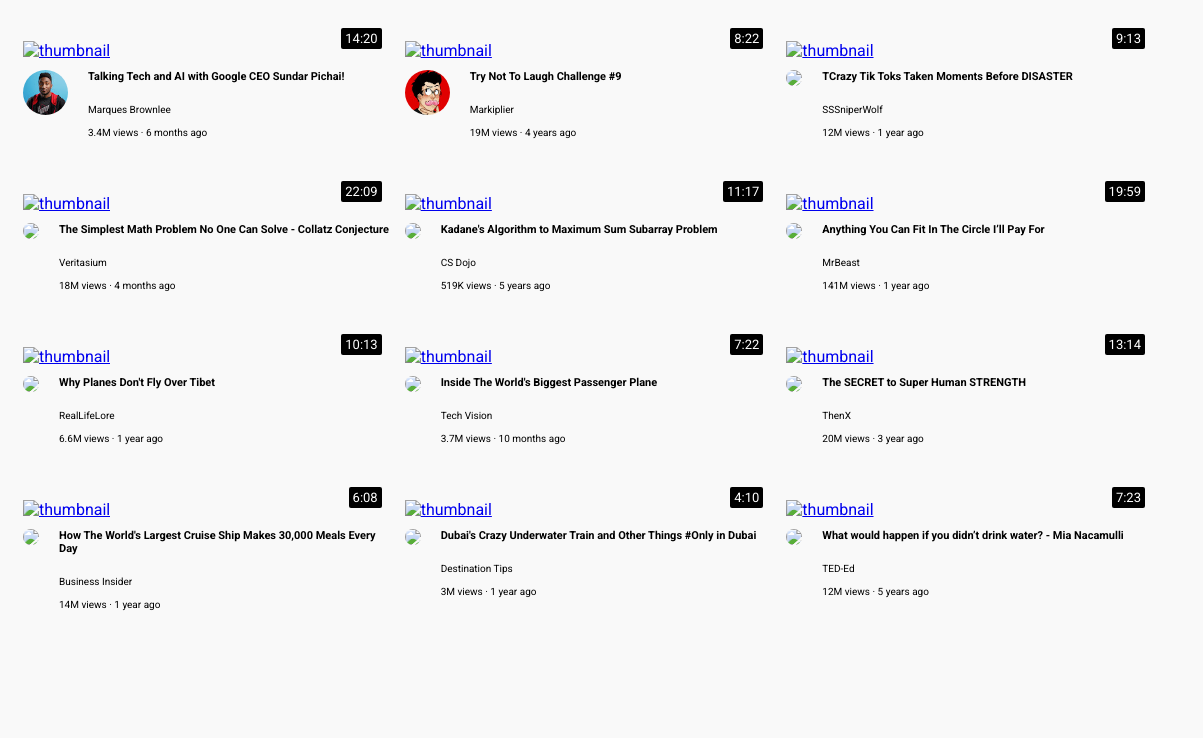
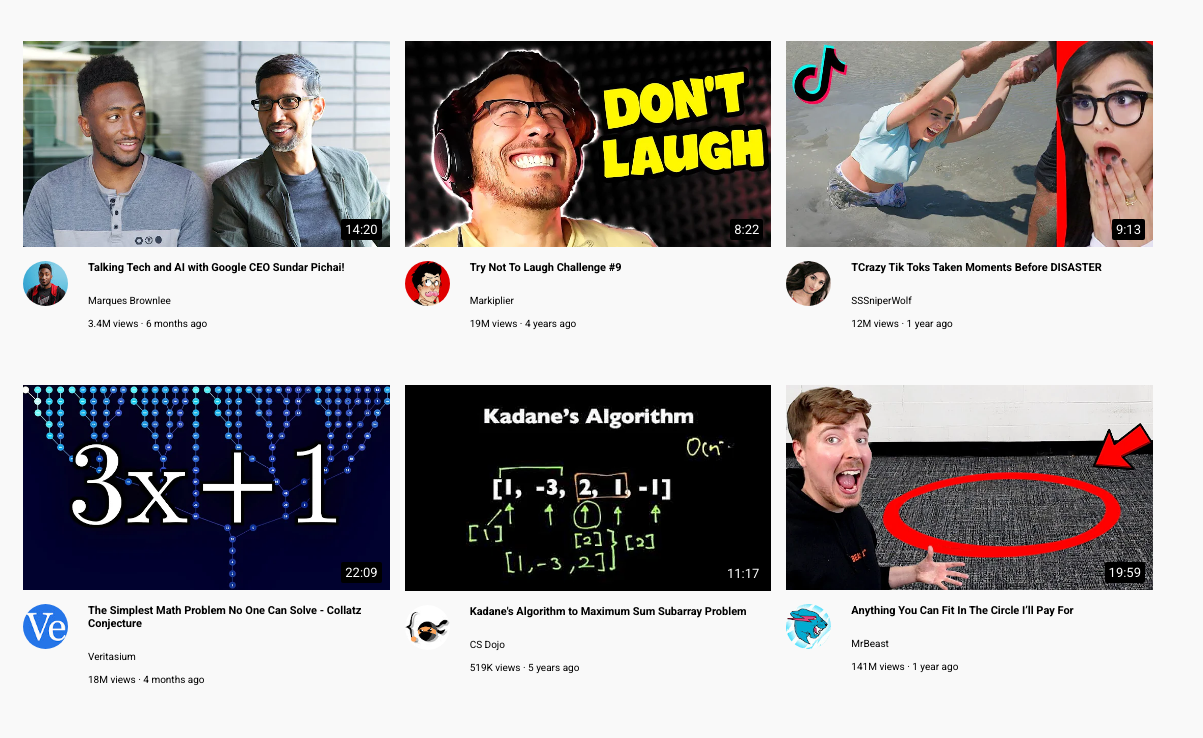
Before and after one commit to crixaliss/youtube, a plain HTML site: page index.html in a window 1280 px wide. Shown: the part 59-797 px from the top of the page, 77-1280 px from the left. Drawn offline with Linux system fonts and the light colour scheme; files whose address does not match are found by name.

Commit message:
Update index.html

```diff
--- a/index.html
+++ b/index.html
@@ -71,7 +71,7 @@
     <div id="main-wrapper">
         <div id="video-wrapper">
             <div class="thumbnail">
-                <a href="https://youtu.be/s5_5ua03X0k"><img src="/PRACTICE/thumbnail-1.webp" alt="thumbnail"
+                <a href="https://youtu.be/s5_5ua03X0k"><img src="/thumbnail-1.webp" alt="thumbnail"
                         class="thumbnail-pic"></a>
                 <div class="video-time">14:20</div>
             </div>
@@ -89,13 +89,13 @@
         </div>
         <div id="video-wrapper">
             <div class="thumbnail">
-                <a href="https://youtu.be/s5_5ua03X0k"><img src="/PRACTICE/channels/thumbnail-2.webp" alt="thumbnail"
+                <a href="https://youtu.be/s5_5ua03X0k"><img src="/channels/thumbnail-2.webp" alt="thumbnail"
                         class="thumbnail-pic"></a>
                 <div class="video-time">8:22</div>
             </div>
             <div id="video-info-grid">
                 <div>
-                    <img src="channels/channel-2.jpeg" class="author-icon">
+                    <img src="/channels/channel-2.jpeg" class="author-icon">
                 </div>
                 <div id="video-description">
                     <h2>Try Not To Laugh Challenge #9</h2>
@@ -106,13 +106,13 @@
         </div>
         <div id="video-wrapper">
             <div class="thumbnail">
-                <a href="https://youtu.be/s5_5ua03X0k"><img src="/PRACTICE/channels/thumbnail-3.webp" alt="thumbnail"
+                <a href="https://youtu.be/s5_5ua03X0k"><img src="/channels/thumbnail-3.webp" alt="thumbnail"
                         class="thumbnail-pic"></a>
                 <div class="video-time">9:13</div>
             </div>
             <div id="video-info-grid">
                 <div>
-                    <img src="/PRACTICE/channels/channel-3.jpeg" class="author-icon">
+                    <img src="/channels/channel-3.jpeg" class="author-icon">
                 </div>
                 <div id="video-description">
                     <h2>TCrazy Tik Toks Taken Moments Before DISASTER</h2>
@@ -123,13 +123,13 @@
         </div>
         <div id="video-wrapper">
             <div class="thumbnail">
-                <a href="https://youtu.be/s5_5ua03X0k"><img src="/PRACTICE/channels/thumbnail-4.webp" alt="thumbnail"
+                <a href="https://youtu.be/s5_5ua03X0k"><img src="/channels/thumbnail-4.webp" alt="thumbnail"
                         class="thumbnail-pic"></a>
                 <div class="video-time">22:09</div>
             </div>
             <div id="video-info-grid">
                 <div>
-                    <img src="/PRACTICE/channels/channel-4.jpeg" class="author-icon">
+                    <img src="/channels/channel-4.jpeg" class="author-icon">
                 </div>
                 <div id="video-description">
                     <h2>The Simplest Math Problem No One Can Solve - Collatz Conjecture</h2>
@@ -140,13 +140,13 @@
         </div>
         <div id="video-wrapper">
             <div class="thumbnail">
-                <a href="https://youtu.be/s5_5ua03X0k"><img src="/PRACTICE/channels/thumbnail-5.webp" alt="thumbnail"
+                <a href="https://youtu.be/s5_5ua03X0k"><img src="/channels/thumbnail-5.webp" alt="thumbnail"
                         class="thumbnail-pic"></a>
                 <div class="video-time">11:17</div>
             </div>
             <div id="video-info-grid">
                 <div>
-                    <img src="/PRACTICE/channels/channel-5.jpeg" class="author-icon">
+                    <img src="/channels/channel-5.jpeg" class="author-icon">
                 </div>
                 <div id="video-description">
                     <h2>Kadane's Algorithm to Maximum Sum Subarray Problem</h2>
@@ -157,13 +157,13 @@
         </div>
         <div id="video-wrapper">
             <div class="thumbnail">
-                <a href="https://youtu.be/s5_5ua03X0k"><img src="/PRACTICE/channels/thumbnail-6.webp" alt="thumbnail"
+                <a href="https://youtu.be/s5_5ua03X0k"><img src="/channels/thumbnail-6.webp" alt="thumbnail"
                         class="thumbnail-pic"></a>
                 <div class="video-time">19:59</div>
             </div>
             <div id="video-info-grid">
                 <div>
-                    <img src="/PRACTICE/channels/channel-6.jpeg" class="author-icon">
+                    <img src="/channels/channel-6.jpeg" class="author-icon">
                 </div>
                 <div id="video-description">
                     <h2>Anything You Can Fit In The Circle I’ll Pay For</h2>
@@ -174,13 +174,13 @@
         </div>
         <div id="video-wrapper">
             <div class="thumbnail">
-                <a href="https://youtu.be/s5_5ua03X0k"><img src="/PRACTICE/channels/thumbnail-7.webp" alt="thumbnail"
+                <a href="https://youtu.be/s5_5ua03X0k"><img src="/channels/thumbnail-7.webp" alt="thumbnail"
                         class="thumbnail-pic"></a>
                 <div class="video-time">10:13</div>
             </div>
             <div id="video-info-grid">
                 <div>
-                    <img src="/PRACTICE/channels/channel-7.jpeg" class="author-icon">
+                    <img src="/channels/channel-7.jpeg" class="author-icon">
                 </div>
                 <div id="video-description">
                     <h2>Why Planes Don't Fly Over Tibet</h2>
@@ -191,13 +191,13 @@
         </div>
         <div id="video-wrapper">
             <div class="thumbnail">
-                <a href="https://youtu.be/s5_5ua03X0k"><img src="/PRACTICE/channels/thumbnail-8.webp" alt="thumbnail"
+                <a href="https://youtu.be/s5_5ua03X0k"><img src="/channels/thumbnail-8.webp" alt="thumbnail"
                         class="thumbnail-pic"></a>
                 <div class="video-time">7:22</div>
             </div>
             <div id="video-info-grid">
                 <div>
-                    <img src="/PRACTICE/channels/channel-8.jpeg" class="author-icon">
+                    <img src="/channels/channel-8.jpeg" class="author-icon">
                 </div>
                 <div id="video-description">
                     <h2>Inside The World's Biggest Passenger Plane</h2>
@@ -208,13 +208,13 @@
         </div>
         <div id="video-wrapper">
             <div class="thumbnail">
-                <a href="https://youtu.be/s5_5ua03X0k"><img src="/PRACTICE/channels/thumbnail-9.webp" alt="thumbnail"
+                <a href="https://youtu.be/s5_5ua03X0k"><img src="/channels/thumbnail-9.webp" alt="thumbnail"
                         class="thumbnail-pic"></a>
                 <div class="video-time">13:14</div>
             </div>
             <div id="video-info-grid">
                 <div>
-                    <img src="/PRACTICE/channels/channel-9.jpeg" class="author-icon">
+                    <img src="/channels/channel-9.jpeg" class="author-icon">
                 </div>
                 <div id="video-description">
                     <h2>The SECRET to Super Human STRENGTH</h2>
@@ -225,13 +225,13 @@
         </div>
         <div id="video-wrapper">
             <div class="thumbnail">
-                <a href="https://youtu.be/s5_5ua03X0k"><img src="/PRACTICE/channels/thumbnail-10.webp" alt="thumbnail"
+                <a href="https://youtu.be/s5_5ua03X0k"><img src="/channels/thumbnail-10.webp" alt="thumbnail"
                         class="thumbnail-pic"></a>
                 <div class="video-time">6:08</div>
             </div>
             <div id="video-info-grid">
                 <div>
-                    <img src="/PRACTICE/channels/channel-10.jpeg" class="author-icon">
+                    <img src="/channels/channel-10.jpeg" class="author-icon">
                 </div>
                 <div id="video-description">
                     <h2>How The World's Largest Cruise Ship Makes 30,000 Meals Every Day</h2>
@@ -242,13 +242,13 @@
         </div>
         <div id="video-wrapper">
             <div class="thumbnail">
-                <a href="https://youtu.be/s5_5ua03X0k"><img src="/PRACTICE/channels/thumbnail-11.webp" alt="thumbnail"
+                <a href="https://youtu.be/s5_5ua03X0k"><img src="/channels/thumbnail-11.webp" alt="thumbnail"
                         class="thumbnail-pic"></a>
                 <div class="video-time">4:10</div>
             </div>
             <div id="video-info-grid">
                 <div>
-                    <img src="/PRACTICE/channels/channel-11.jpeg" class="author-icon">
+                    <img src="/channels/channel-11.jpeg" class="author-icon">
                 </div>
                 <div id="video-description">
                     <h2>Dubai's Crazy Underwater Train and Other Things #Only in Dubai</h2>
@@ -259,13 +259,13 @@
         </div>
         <div id="video-wrapper">
             <div class="thumbnail">
-                <a href="https://youtu.be/s5_5ua03X0k"><img src="/PRACTICE/channels/thumbnail-12.webp" alt="thumbnail"
+                <a href="https://youtu.be/s5_5ua03X0k"><img src="/channels/thumbnail-12.webp" alt="thumbnail"
                         class="thumbnail-pic"></a>
                 <div class="video-time">7:23</div>
             </div>
             <div id="video-info-grid">
                 <div>
-                    <img src="/PRACTICE/channels/channel-12.jpeg" class="author-icon">
+                    <img src="/channels/channel-12.jpeg" class="author-icon">
                 </div>
                 <div id="video-description">
                     <h2>What would happen if you didn’t drink water? - Mia Nacamulli</h2>
```
